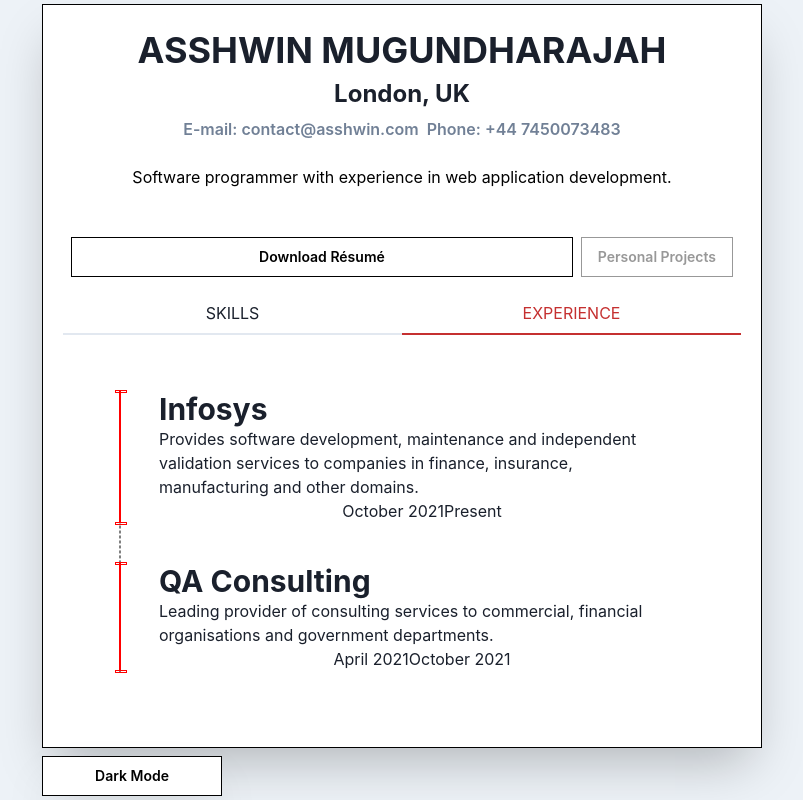
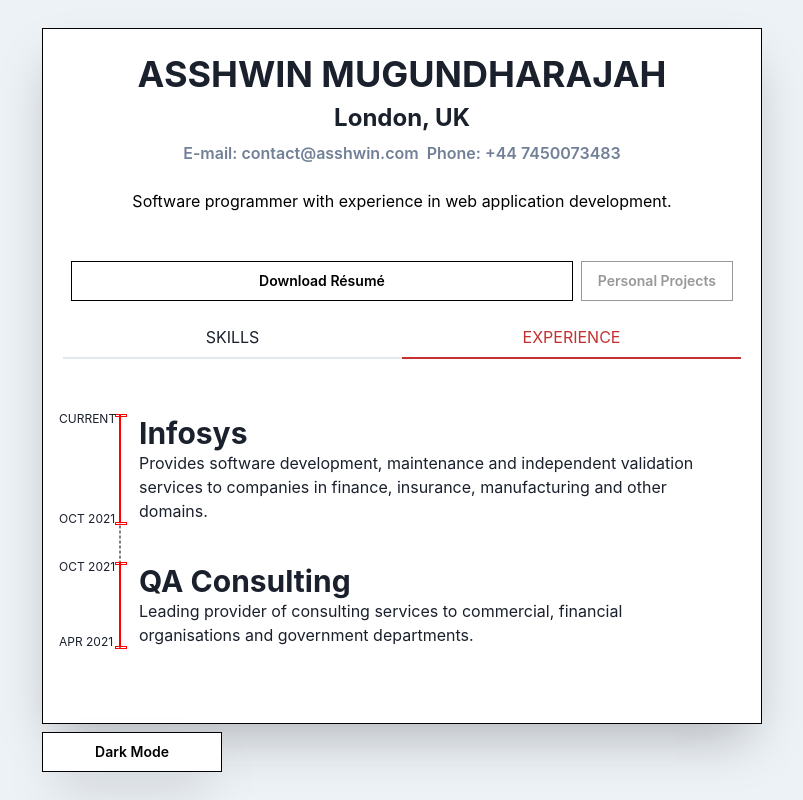
Before and after one commit to ashkl/portfolio, a Next.js app: page / in a window 1280 px wide. Both pictures are taken after a click on the tab "EXPERIENCE". Shown: the whole page, without its empty margins (238-1041 px from the left). Built offline with nearby package versions, Linux system fonts and the light colour scheme.

Commit message:
updates styles for timeline

```diff
--- a/Components/Resume/Experience.module.css
+++ b/Components/Resume/Experience.module.css
@@ -20,7 +20,7 @@
 }
 
 .container ul li {
-    margin: 40px;
+    margin: 40px 20px;
     position: relative;
 }
 
@@ -28,8 +28,8 @@
     content: '';
         position: absolute;
         top: 0;
-        left: -40px;
-        width: 0px;
+        left: -20px;
+        width: 1px;
         height: 100%;
         border: 1px solid red;
 }
@@ -43,10 +43,25 @@
     left: -5px;
 }
 
-.container ul li>span:before {
+.container ul li > span:before {
     top: -2px;
 }
 
 .container ul li > span:after {
     top: 100%
 }
+
+.container ul li div span {
+    position: absolute;
+    font-size: 12px;
+}
+
+.container ul li div span:first-child {
+    left: -80px;
+    top: -5px
+}
+
+.container ul li div span:last-child {
+    left: -80px;
+    bottom: -5%;
+}
--- a/Components/Resume/Experience.tsx
+++ b/Components/Resume/Experience.tsx
@@ -22,9 +22,9 @@ export default function Experience() {
                     {item.title}
                   </Heading>
                   <Text textAlign={"left"}>{item.desc}</Text>
-                  <div className="dates">
+                  <div>
+                    <span>{item.date.end}</span>
                     <span>{item.date.start}</span>
-                    <span>{item.date.end}</span>
                   </div>
                 </li>
               ))}
--- a/Data/experienceData.json
+++ b/Data/experienceData.json
@@ -2,8 +2,8 @@
     {
         "title": "QA Consulting",
         "date": {
-            "start": "April 2021",
-            "end": "October 2021"
+            "start": "APR 2021",
+            "end": "OCT 2021"
         },
         "desc": "Leading provider of consulting services to commercial, financial organisations and government departments.",
         "projects": null,
@@ -21,8 +21,8 @@
     {
         "title": "Infosys",
         "date": {
-            "start": "October 2021",
-            "end": "Present"
+            "start": "OCT 2021",
+            "end": "CURRENT"
         },
         "desc": "Provides software development, maintenance and independent validation services to companies in finance, insurance, manufacturing and other domains.",
         "projects": [
```
